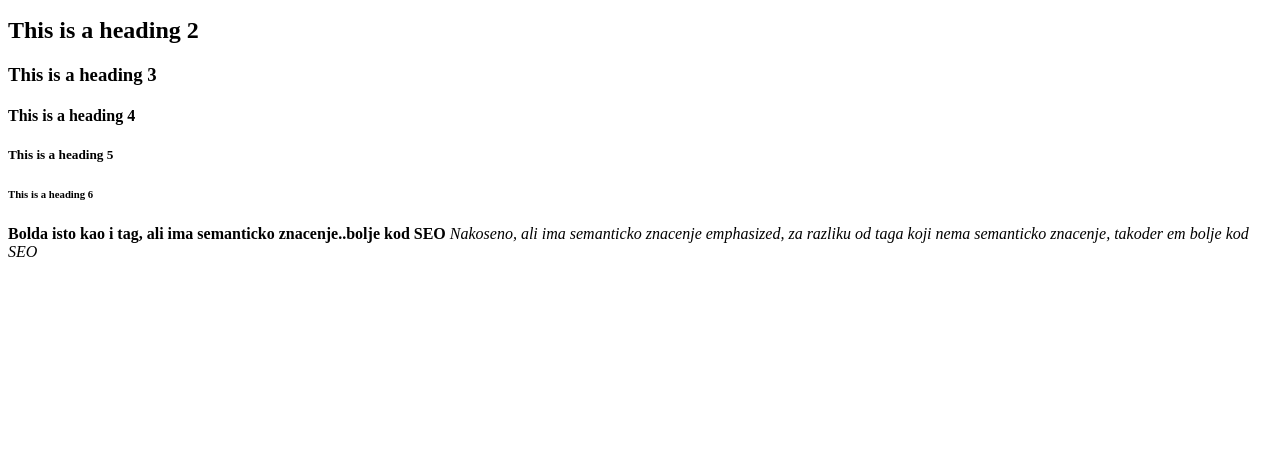
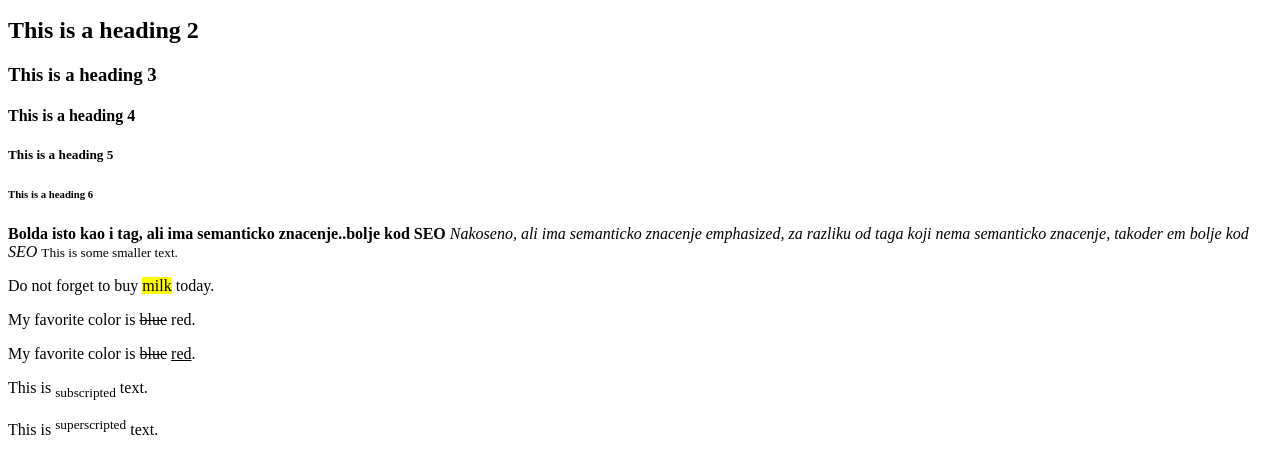
Before and after one commit to braintrippy/HTML, a plain HTML site: page HTML/01-text-formatting/index.html in a window 1280 px wide. Shown: the part 101-574 px from the top of the page. Drawn offline with Linux system fonts and the light colour scheme.

Commit message:
"text formatting"

```diff
--- a/HTML/index.html
+++ b/HTML/01-text-formatting/index.html
@@ -24,7 +24,12 @@
      sluze za kontekst za druge developere koji ce raditi s nasim
      kodom
       -->
-
+    <small>This is some smaller text.</small>
+    <p>Do not forget to buy <mark>milk</mark> today.</p>
+    <p>My favorite color is <del>blue</del> red.</p>
+    <p>My favorite color is <del>blue</del> <ins>red</ins>.</p>
+    <p>This is <sub>subscripted</sub> text.</p>
+    <p>This is <sup>superscripted</sup> text.</p>
 
 </body>
 </html>
```
